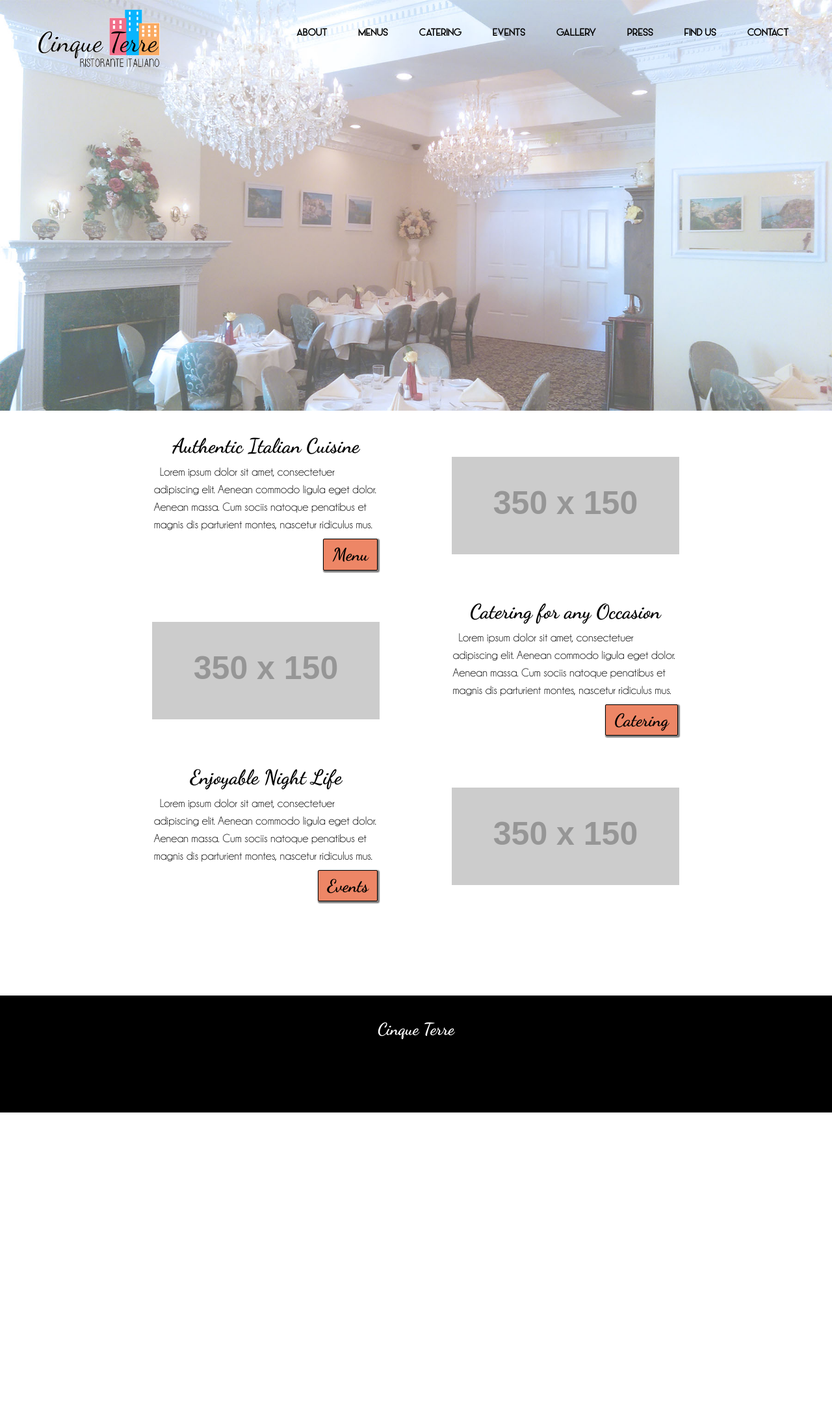
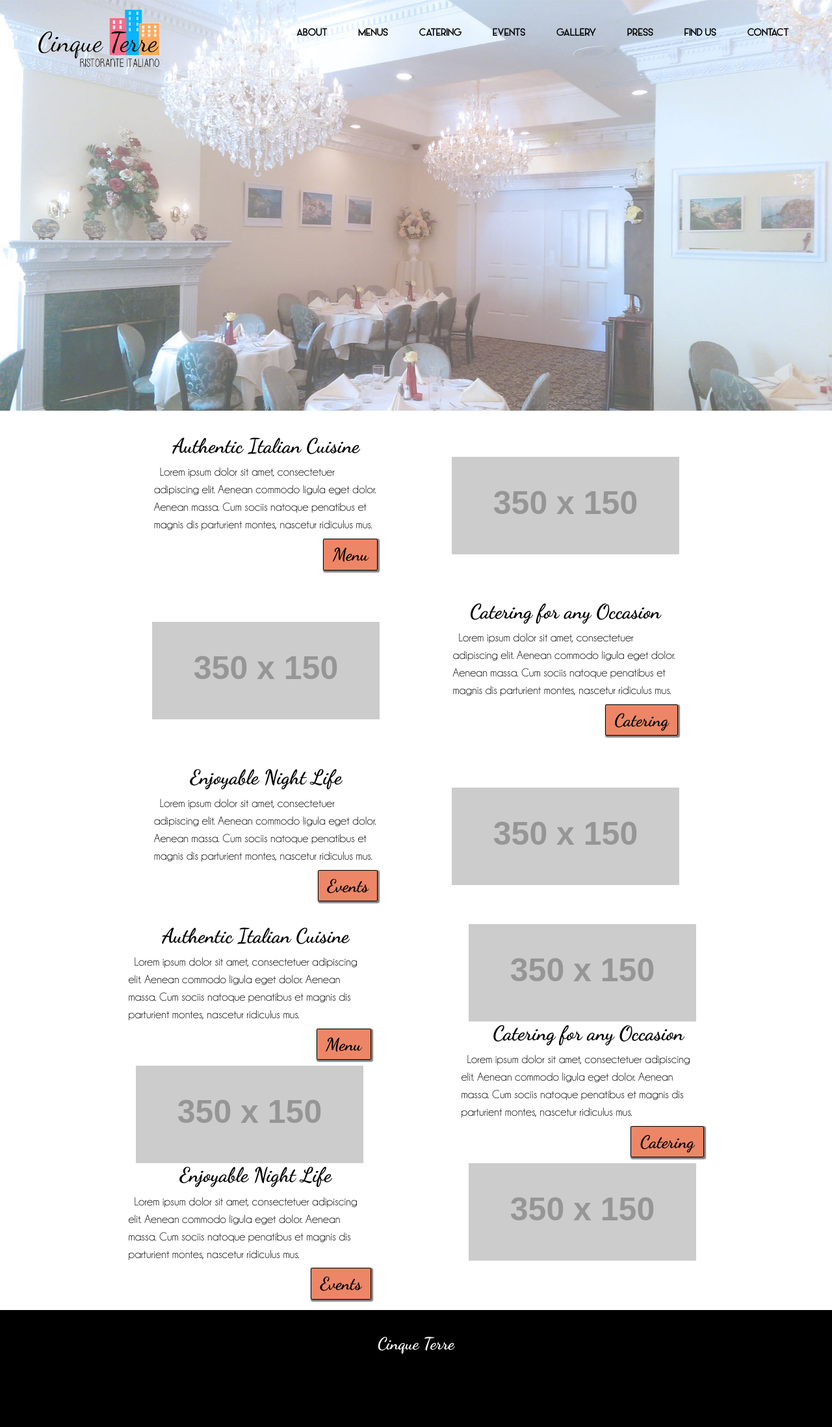
Before and after one commit to cinqueterreli/cinqueterre.github.io, a Jekyll site: the page built from index.html, in a window 1280 px wide. Shown: the whole page at 65% size. Built offline with Jekyll 4.4.1, drawn with Linux system fonts in a browser that asks for light colours; before the commit the page ends 1712 px from its top, so only the background shows below that.

Commit message:
idk whats gonna happen

```diff
--- a/css/main.css
+++ b/css/main.css
@@ -298,7 +298,7 @@ td  {
 
 .col {
 	float: left;
-	width: 33.33%;
+	width: 50%;
 	padding:.4em;
 }
 }
--- a/index.html
+++ b/index.html
@@ -4,6 +4,7 @@ layout: homepage
 permalink: "index.html"
 header: /images/homepageHeader2.jpg
 ---
+
 <table class="homepage-promos">
 <tr>
 	<td><h2>Authentic Italian Cuisine</h2>
@@ -33,3 +34,47 @@ header: /images/homepageHeader2.jpg
 	<td><img class="homepage-image" src="http://placehold.it/350x150"></td>
 </tr>
 </table>
+
+
+
+
+
+<div class="col">
+	<div id="1">
+		<h2>Authentic Italian Cuisine</h2>
+		<p class="promo-blurb">Lorem ipsum dolor sit amet, consectetuer adipiscing elit. Aenean commodo ligula eget dolor. Aenean massa. Cum sociis natoque penatibus et magnis dis parturient montes, nascetur ridiculus mus.</p>
+		<p class="button-style">
+			<a href="#" class="button-link">Menu</a>
+		</p>
+	</div>
+
+	<div id="2">
+		<img class="homepage-image" src="http://placehold.it/350x150">
+	</div>
+
+	<div id="3">
+		<h2>Enjoyable Night Life</h2>
+		<p class="promo-blurb">Lorem ipsum dolor sit amet, consectetuer adipiscing elit. Aenean commodo ligula eget dolor. Aenean massa. Cum sociis natoque penatibus et magnis dis parturient montes, nascetur ridiculus mus.</p>
+		<p class="button-style">
+			<a href="#" class="button-link">Events</a>
+		</p>
+	</div>
+</div>
+
+<div class="col">
+	<div id="4">
+		<img class="homepage-image" src="http://placehold.it/350x150">
+	</div>
+
+	<div id="5">
+		<h2>Catering for any Occasion</h2>
+		<p class="promo-blurb">Lorem ipsum dolor sit amet, consectetuer adipiscing elit. Aenean commodo ligula eget dolor. Aenean massa. Cum sociis natoque penatibus et magnis dis parturient montes, nascetur ridiculus mus.</p>
+		<p class="button-style">
+			<a href="#" class="button-link">Catering</a>
+		</p>
+	</div>
+
+	<div id="6">
+		<img class="homepage-image" src="http://placehold.it/350x150">
+	</div>
+</div>
```
